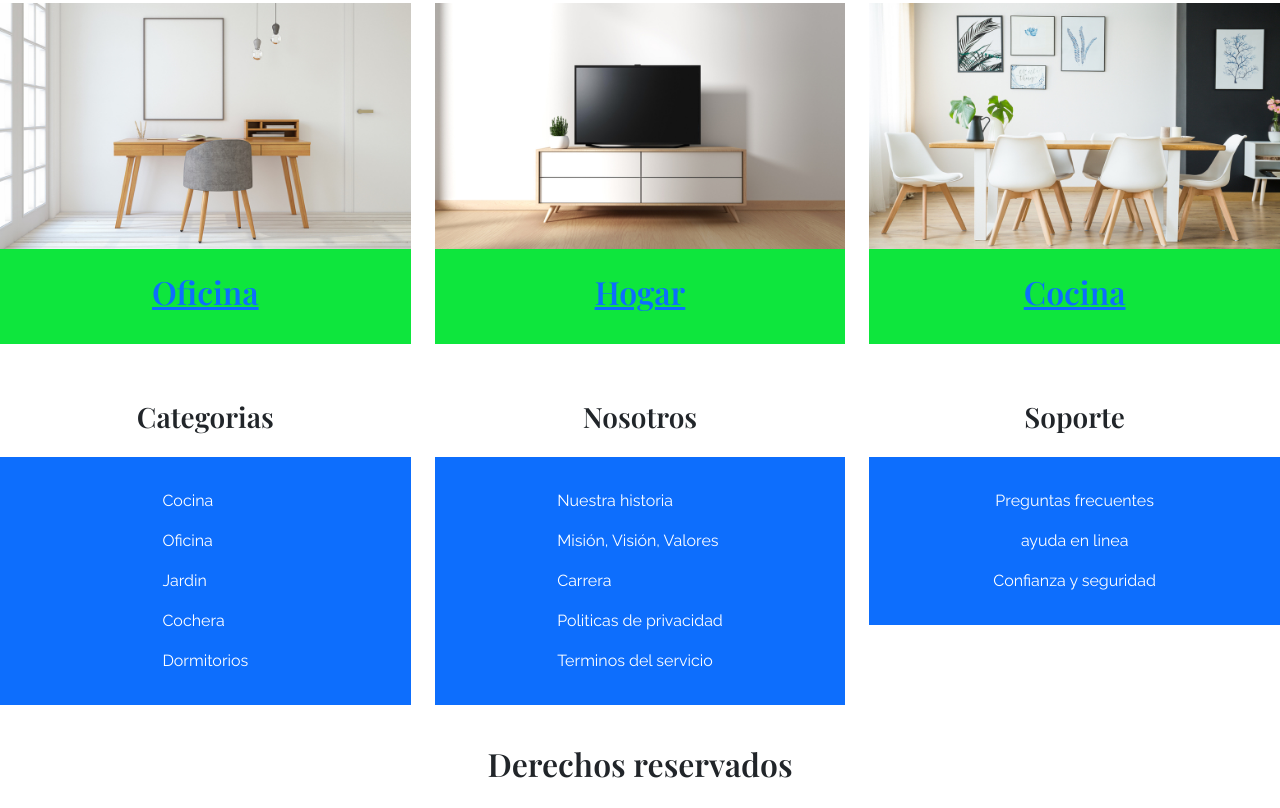
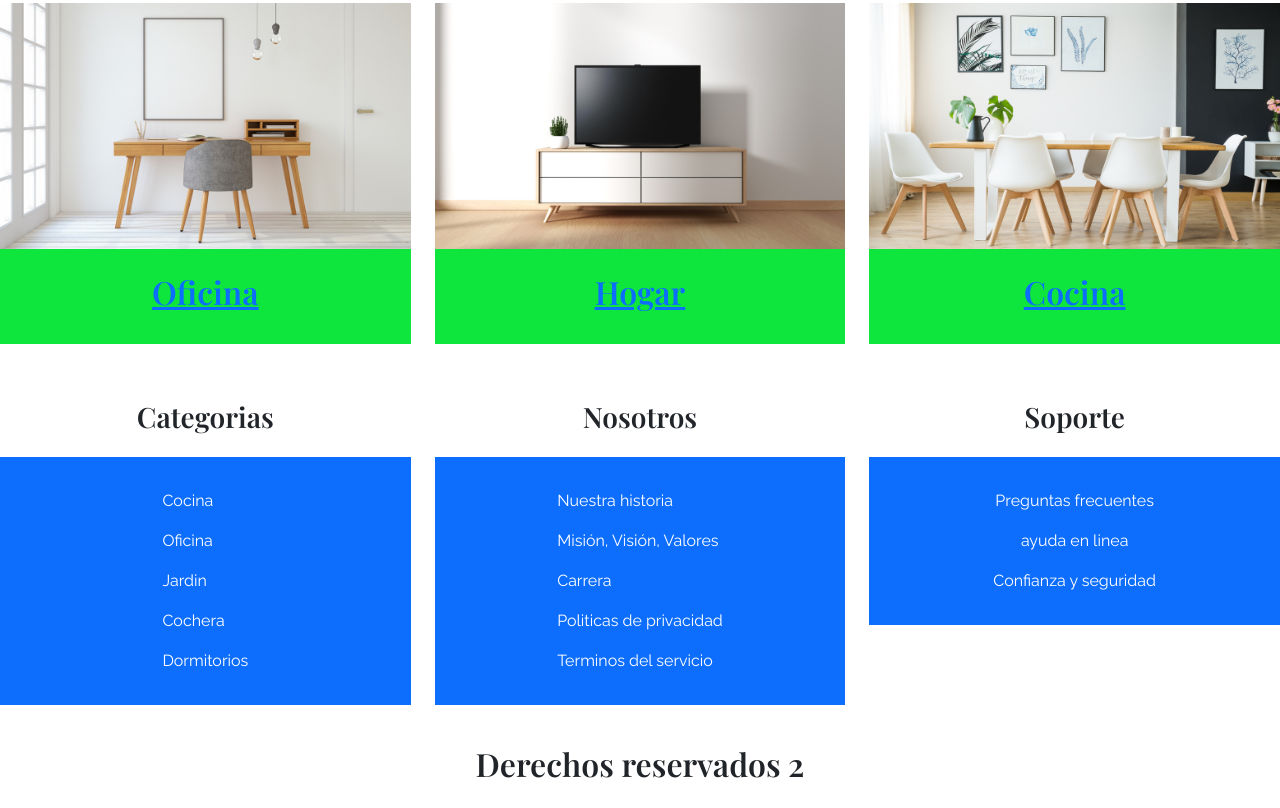
Before and after one commit to Alan130n/Archivos-Adjuntos-Proyecto-Final-Frontend-Fundamentals, a plain HTML site: page index.html in a window 1280 px wide. Shown: the part 2684-3492 px from the top of the page. Drawn offline with nearby package versions, Linux system fonts and the light colour scheme; a web font is replaced by a local one.

Commit message:
Prueba de entrega

```diff
--- a/index.html
+++ b/index.html
@@ -322,7 +322,7 @@
     </section>
 
     <section>
-      <h2 class="py-3 text-center bg-"AAAAAA">Derechos reservados</h2>
+      <h2 class="py-3 text-center">Derechos reservados 2</h2>
     </section>
 
 
```
